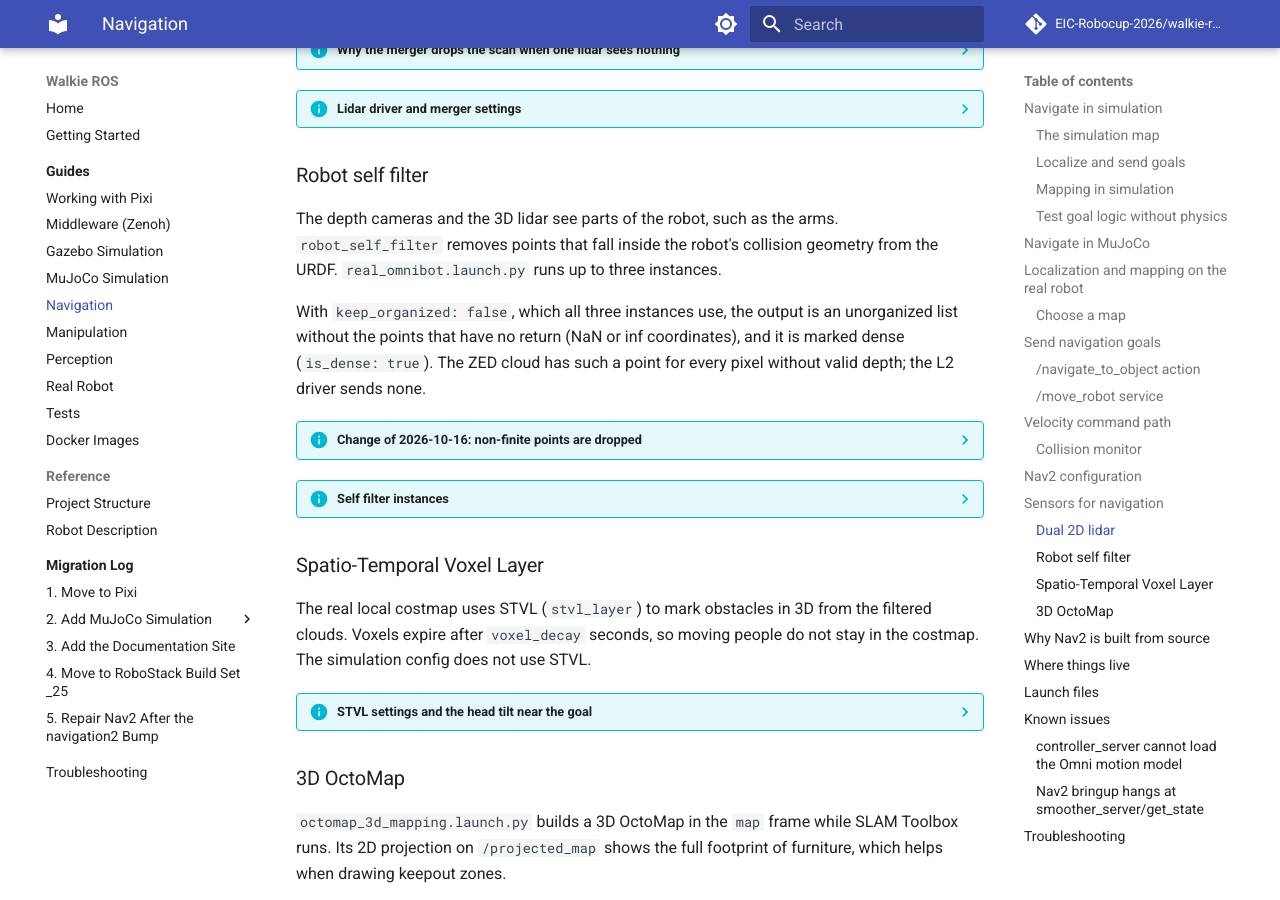
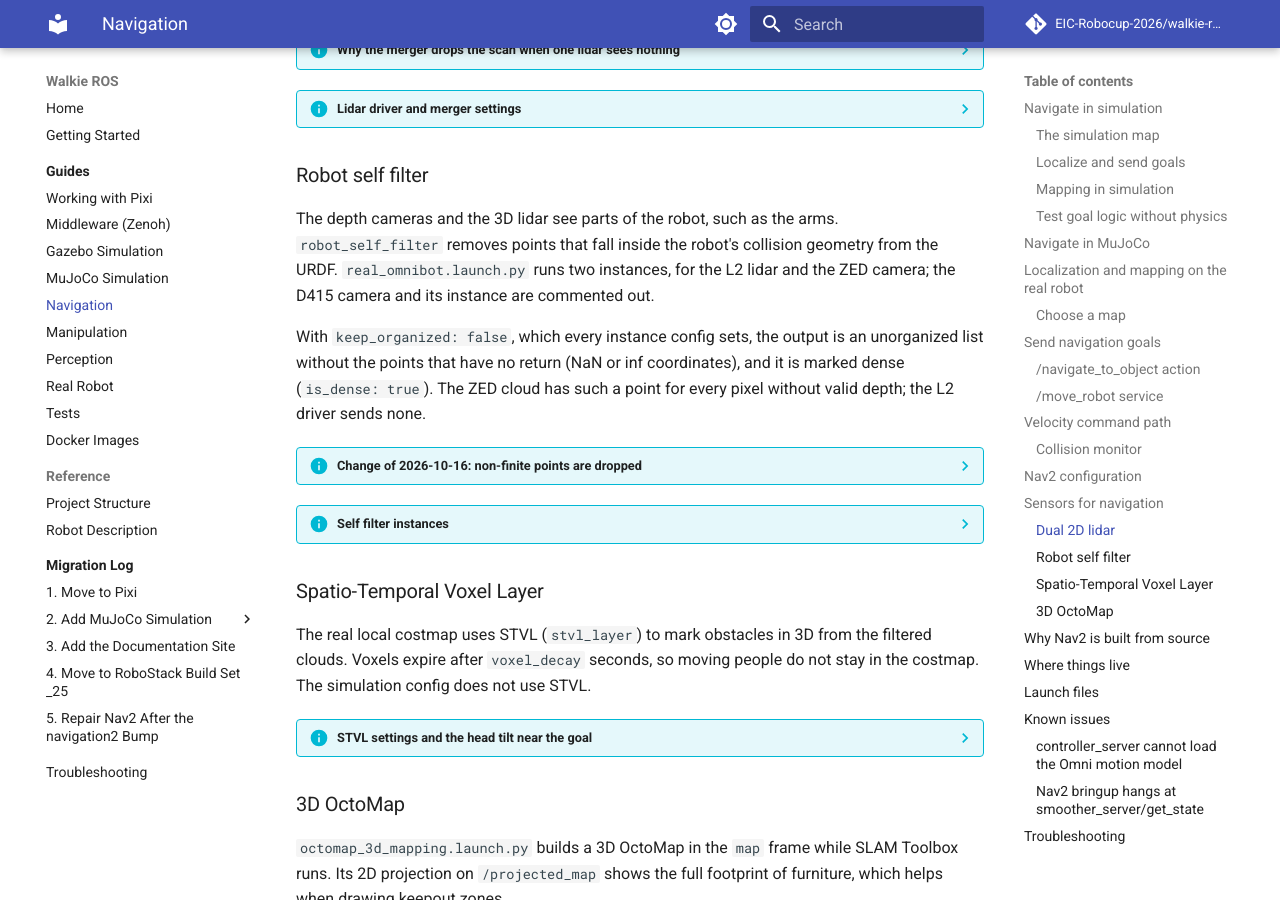
Before and after one commit to EIC-Robocup-2026/walkie-ros, an MkDocs documentation site: the page built from docs/guides/navigation.md, in a window 1280 px wide and 900 px high, scrolled down 9943 px. Built offline with MkDocs 1.6.1 and Material for MkDocs 9.7.7, drawn with Linux system fonts in a browser that asks for light colours; comment, search, counter and statistics services are not loaded.

Commit message:
docs: correct the self filter instances and their consumers
real_omnibot.launch.py starts two self filter instances; the D415 camera and its filter are commented out. MoveIt skipped NaN but not inf points, and the STVL voxel filter trusted the dense flag for its bounds, so the change affects both.

```diff
--- a/docs/guides/navigation.md
+++ b/docs/guides/navigation.md
@@ -828,22 +828,26 @@
 
 The depth cameras and the 3D lidar see parts of the robot, such as the arms.
 `robot_self_filter` removes points that fall inside the robot's collision
-geometry from the URDF. `real_omnibot.launch.py` runs up to three instances.
+geometry from the URDF. `real_omnibot.launch.py` runs two instances, for the
+L2 lidar and the ZED camera; the D415 camera and its instance are commented
+out.
 
-With `keep_organized: false`, which all three instances use, the output is an
-unorganized list without the points that have no return (NaN or inf
-coordinates), and it is marked dense (`is_dense: true`). The ZED cloud has such
-a point for every pixel without valid depth; the L2 driver sends none.
+With `keep_organized: false`, which every instance config sets, the output is
+an unorganized list without the points that have no return (NaN or inf
+coordinates), and it is marked dense (`is_dense: true`). The ZED cloud has
+such a point for every pixel without valid depth; the L2 driver sends none.
 
 ??? info "Change of 2026-10-16: non-finite points are dropped"
     Before, the filter kept NaN and inf points in its unorganized output and
     still marked the output dense. A consumer that trusts the flag, such as many
-    PCL algorithms, then reads NaN coordinates.
+    PCL algorithms, then reads NaN coordinates. On the real robot, the MoveIt
+    octomap (`sensors_3d.yaml`) skipped NaN points but not inf points, and the
+    STVL voxel filter (`filter: "voxel"`) trusted the dense flag when it
+    computed its bounds.
 
     Since the change, `/zed_head/zed_node/point_cloud/cloud_registered/filtered`
-    has fewer points per cloud and is dense. The MoveIt octomap
-    (`sensors_3d.yaml`) and the Nav2 point cloud sources discarded these points
-    already. `cloud_to_map_node` only transforms the cloud, so its
+    has fewer points per cloud and is dense, so its consumers get only finite
+    points. `cloud_to_map_node` only transforms the cloud, so its
     `filtered_map` output changes the same way. The L2 output does not change.
 
     With `keep_organized: true`, the output keeps one entry per input point and
@@ -853,7 +857,7 @@
     | Input | Output | Config | Runs when |
     | --- | --- | --- | --- |
     | `/unilidar/cloud` | `/unilidar/cloud/filtered` | `bringup/config/lidar/unitree_self_filter.yaml` | `use_unitree_lidar:=true` (default) |
-    | `/camera/camera/depth/color/points` | `/camera/camera/depth/color/points/filtered` | `bringup/config/camera/d415_bottom_self_filter.yaml` | Always |
+    | `/camera/camera/depth/color/points` | `/camera/camera/depth/color/points/filtered` | `bringup/config/camera/d415_bottom_self_filter.yaml` | Not started: commented out in `real_omnibot.launch.py` |
     | `/zed_head/zed_node/point_cloud/cloud_registered` | `/zed_head/zed_node/point_cloud/cloud_registered/filtered` | `bringup/config/camera/zed2i_self_filter.yaml` | `use_zed:=true` (default) |
 
 ### Spatio-Temporal Voxel Layer
```
